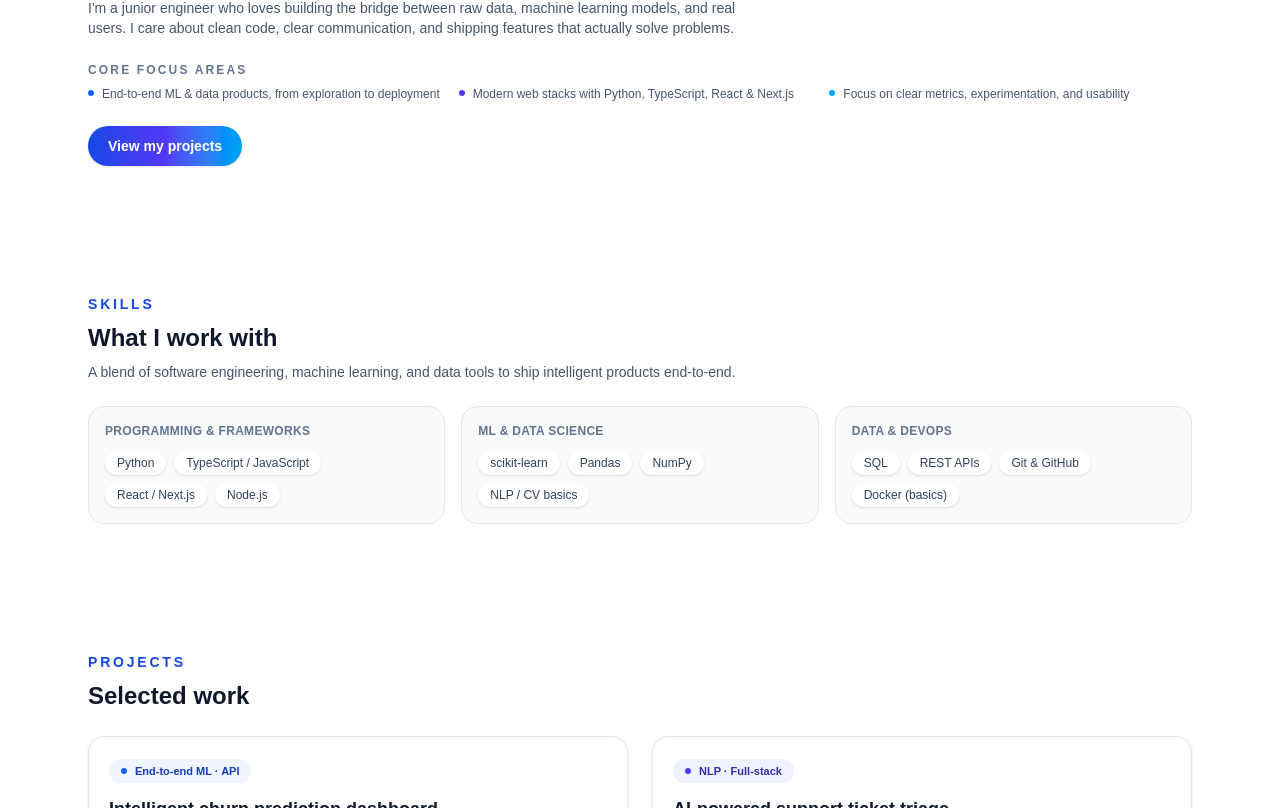
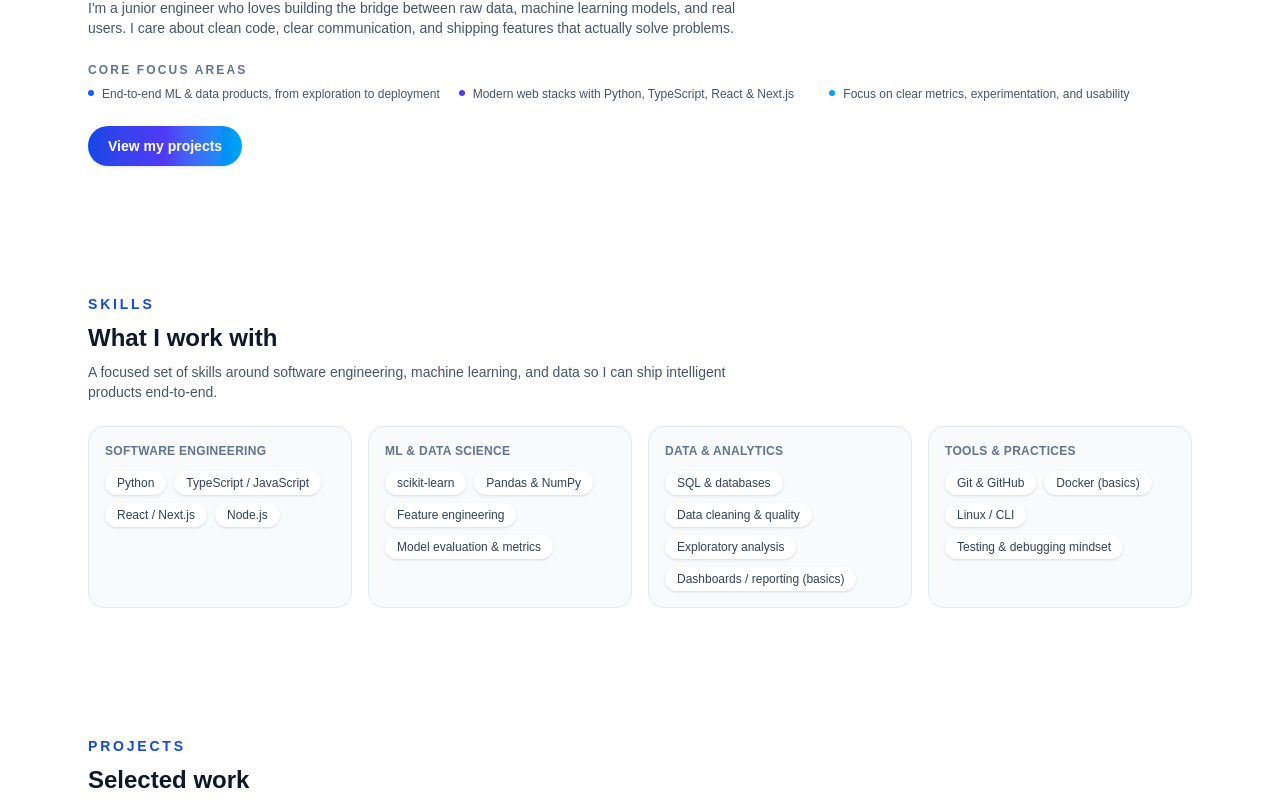
Before and after one commit to GoldenBoy13420/portfolio, a Next.js app: page / in a window 1280 px wide. Shown: the part 477-1285 px from the top of the page. Built offline with nearby package versions, Linux system fonts and the light colour scheme.

Commit message:
feat: reorganize skills into ordered uniform categories

```diff
--- a/src/app/page.tsx
+++ b/src/app/page.tsx
@@ -129,15 +129,16 @@ export default function HomePage() {
               What I work with
             </p>
             <p className="mt-2 max-w-2xl text-sm text-slate-600">
-              A blend of software engineering, machine learning, and data tools
-              to ship intelligent products end-to-end.
+              A focused set of skills around software engineering, machine
+              learning, and data so I can ship intelligent products end-to-end.
             </p>
           </div>
 
-          <div className="grid gap-4 md:grid-cols-3">
-            <div className="rounded-2xl border border-slate-200 bg-slate-50 p-4">
+          <div className="grid gap-4 md:grid-cols-2 lg:grid-cols-4">
+            {/* 1. Software engineering first */}
+            <div className="flex h-full flex-col rounded-2xl border border-slate-200 bg-slate-50 p-4">
               <p className="text-xs font-semibold uppercase tracking-wide text-slate-500">
-                Programming &amp; Frameworks
+                Software engineering
               </p>
               <div className="mt-3 flex flex-wrap gap-2 text-xs font-medium text-slate-700">
                 <span className="rounded-full bg-white px-3 py-1 shadow-sm">
@@ -155,42 +156,65 @@ export default function HomePage() {
               </div>
             </div>
 
-            <div className="rounded-2xl border border-slate-200 bg-slate-50 p-4">
+            {/* 2. Machine learning & data science */}
+            <div className="flex h-full flex-col rounded-2xl border border-slate-200 bg-slate-50 p-4">
               <p className="text-xs font-semibold uppercase tracking-wide text-slate-500">
-                ML &amp; Data Science
+                ML &amp; data science
               </p>
               <div className="mt-3 flex flex-wrap gap-2 text-xs font-medium text-slate-700">
                 <span className="rounded-full bg-white px-3 py-1 shadow-sm">
                   scikit-learn
                 </span>
                 <span className="rounded-full bg-white px-3 py-1 shadow-sm">
-                  Pandas
+                  Pandas &amp; NumPy
                 </span>
                 <span className="rounded-full bg-white px-3 py-1 shadow-sm">
-                  NumPy
+                  Feature engineering
                 </span>
                 <span className="rounded-full bg-white px-3 py-1 shadow-sm">
-                  NLP / CV basics
+                  Model evaluation &amp; metrics
                 </span>
               </div>
             </div>
 
-            <div className="rounded-2xl border border-slate-200 bg-slate-50 p-4">
+            {/* 3. Data & analytics */}
+            <div className="flex h-full flex-col rounded-2xl border border-slate-200 bg-slate-50 p-4">
               <p className="text-xs font-semibold uppercase tracking-wide text-slate-500">
-                Data &amp; DevOps
+                Data &amp; analytics
               </p>
               <div className="mt-3 flex flex-wrap gap-2 text-xs font-medium text-slate-700">
                 <span className="rounded-full bg-white px-3 py-1 shadow-sm">
-                  SQL
+                  SQL &amp; databases
                 </span>
                 <span className="rounded-full bg-white px-3 py-1 shadow-sm">
-                  REST APIs
+                  Data cleaning &amp; quality
                 </span>
+                <span className="rounded-full bg-white px-3 py-1 shadow-sm">
+                  Exploratory analysis
+                </span>
+                <span className="rounded-full bg-white px-3 py-1 shadow-sm">
+                  Dashboards / reporting (basics)
+                </span>
+              </div>
+            </div>
+
+            {/* 4. Tools & practices */}
+            <div className="flex h-full flex-col rounded-2xl border border-slate-200 bg-slate-50 p-4">
+              <p className="text-xs font-semibold uppercase tracking-wide text-slate-500">
+                Tools &amp; practices
+              </p>
+              <div className="mt-3 flex flex-wrap gap-2 text-xs font-medium text-slate-700">
                 <span className="rounded-full bg-white px-3 py-1 shadow-sm">
                   Git &amp; GitHub
                 </span>
                 <span className="rounded-full bg-white px-3 py-1 shadow-sm">
                   Docker (basics)
+                </span>
+                <span className="rounded-full bg-white px-3 py-1 shadow-sm">
+                  Linux / CLI
+                </span>
+                <span className="rounded-full bg-white px-3 py-1 shadow-sm">
+                  Testing &amp; debugging mindset
                 </span>
               </div>
             </div>
```
